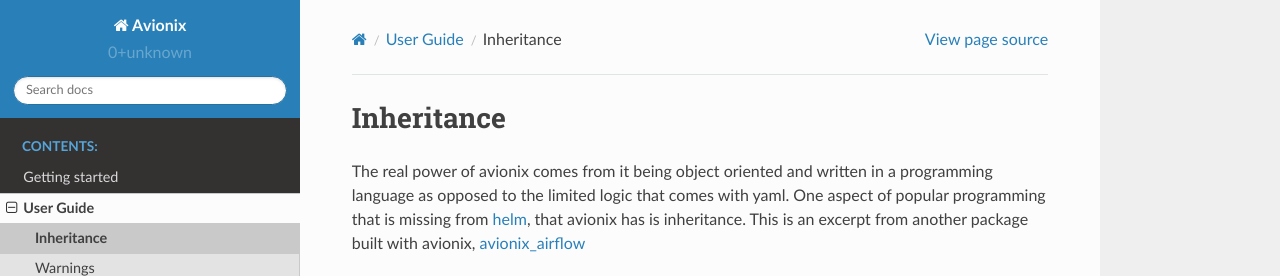
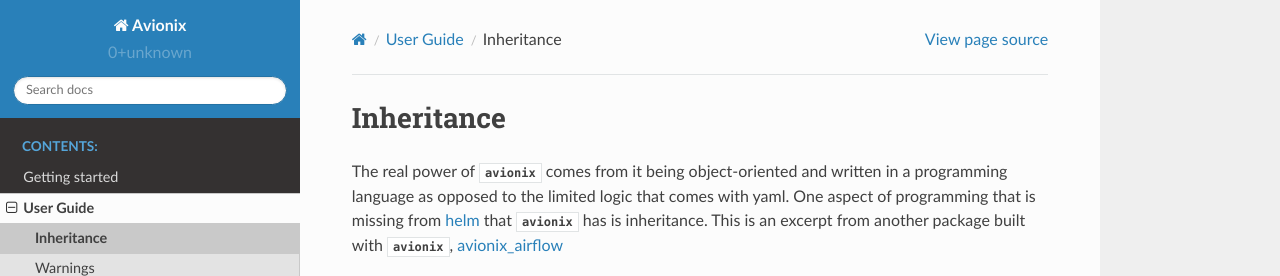
Before and after one commit to zbrookle/avionix, a Sphinx documentation site: the page built from docs/source/user_guide/inheritance.rst, in a window 1280 px wide, cut to the strip 0-276 px from the top of the page. Built offline with Sphinx 7.4.7 and the Read the Docs theme 2.0.0, drawn with Linux system fonts in a browser that asks for light colours.

Commit message:
DOC: Grammar and formatting fixes

```diff
--- a/docs/source/user_guide/inheritance.rst
+++ b/docs/source/user_guide/inheritance.rst
@@ -4,10 +4,10 @@
 Inheritance
 ===========
 
-The real power of avionix comes from it being object oriented and written in a
+The real power of :mod:`avionix` comes from it being object-oriented and written in a
 programming language as opposed to the limited logic that comes with yaml. One aspect
-of popular programming that is missing from helm_, that avionix has is inheritance.
-This is an excerpt from another package built with avionix, avionix_airflow_
+of programming that is missing from helm_ that :mod:`avionix` has is inheritance.
+This is an excerpt from another package built with :mod:`avionix`, avionix_airflow_
 
 .. literalinclude:: ../../../examples/inheritance_example.py
    :language: python
--- a/docs/source/user_guide/using_external_helm_charts.rst
+++ b/docs/source/user_guide/using_external_helm_charts.rst
@@ -3,7 +3,7 @@
 
 External helm charts can be included by placing them in the dependencies parameter of
 the :any:`ChartInfo` object that must be passed to :any:`ChartBuilder`.
-Additionally the values that would normally be passed to the chart dependency in
+Additionally, the values that would normally be passed to the chart dependency in
 *values.yaml* can be passed in the :any:`ChartDependency` object's *values* parameter.
 
 For example, this is how you could use the
--- a/docs/source/user_guide/warnings.rst
+++ b/docs/source/user_guide/warnings.rst
@@ -4,7 +4,7 @@
 Note that you currently cannot use public instance variables when implementing a
 child class one of the kubernetes components.
 
-For example in the provided :ref:`inheritance` example code, this would break the helm
+For example, in the provided :ref:`inheritance` example code, this would break the helm
 output,
 
 .. code-block:: python
```
Also changed, not shown: other parts of docs/source/user_guide/using_external_helm_charts.rst (+1 -1 lines), other parts of docs/source/user_guide/warnings.rst (+1 -1 lines), docs/source/getting_started/simple_example.rst (+5 -5 lines).
